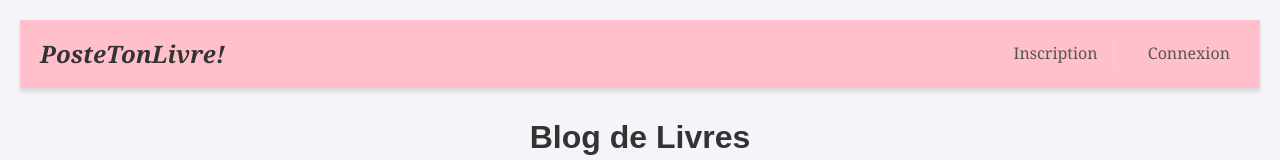
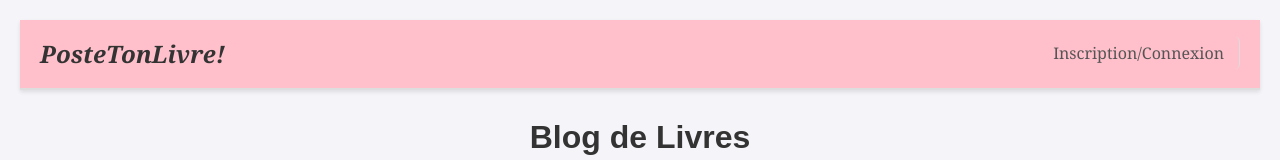
Before and after one commit to jessicajnx/B2IN_AlpineJS, a website: page index.html in a window 1280 px wide. Shown: the top 160 px of the page. Drawn offline with Linux system fonts and the light colour scheme.

Commit message:
connexion/inscription

```diff
--- a/index.html
+++ b/index.html
@@ -9,8 +9,7 @@
     <nav id="navbar">
         <div id="site-name">PosteTonLivre!</div>
         <div id="user-options">
-            <a href="#" id="signup">Inscription</a>
-            <a href="#" id="login">Connexion</a>
+            <a href="#" id="login">Inscription/Connexion</a>
         </div>
     </nav>
 
```
Also changed, not shown: todo.txt (deleted).
